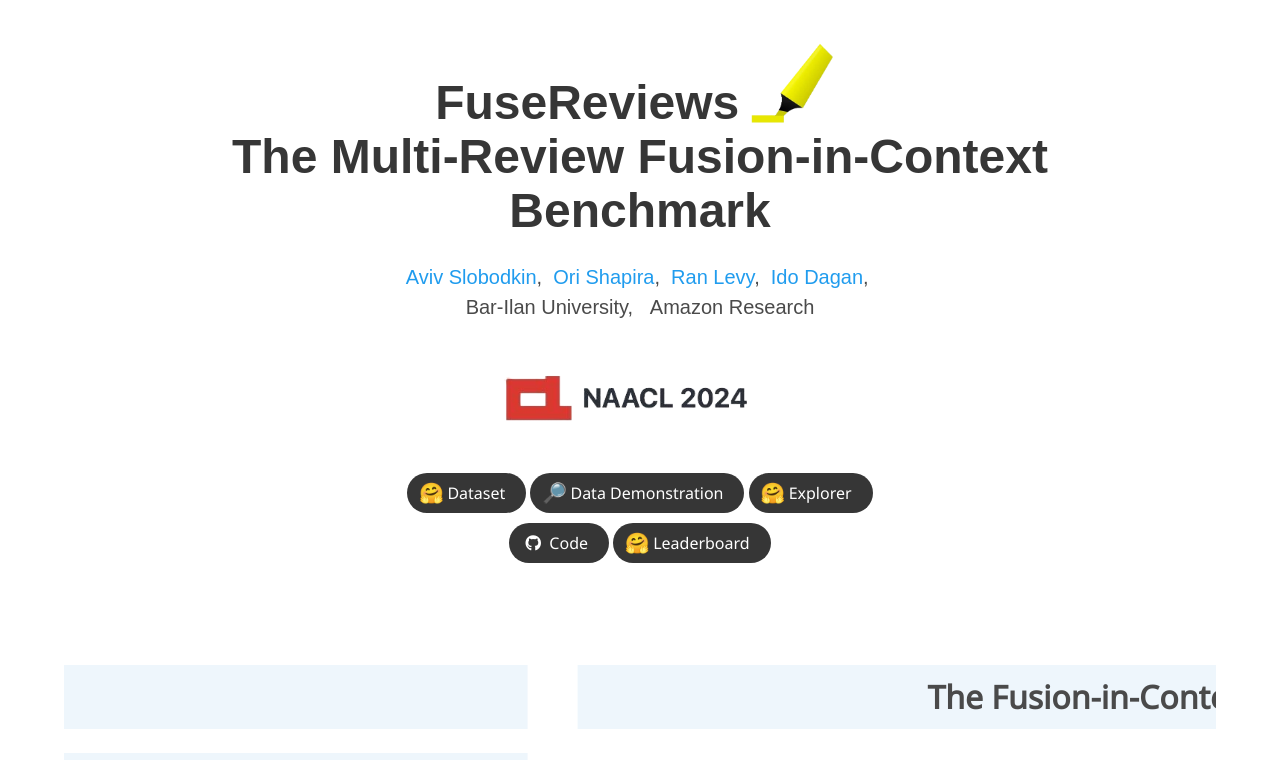
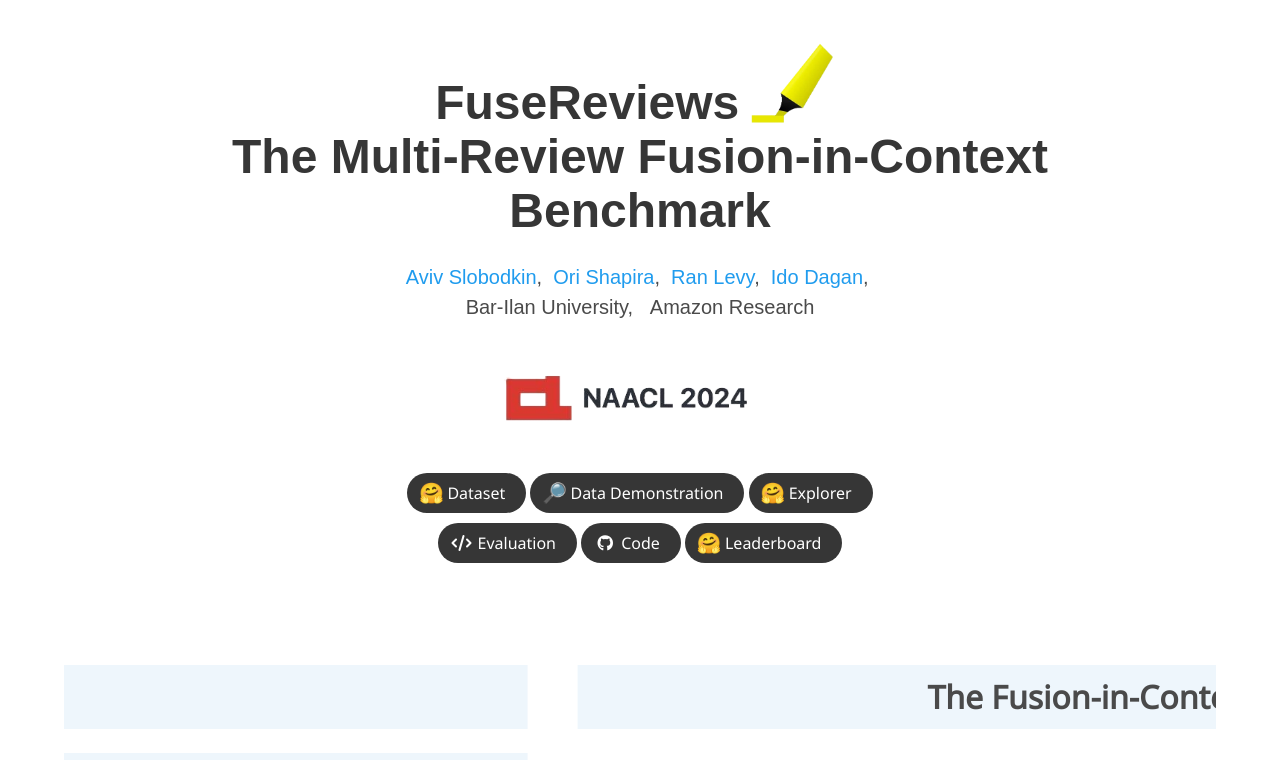
Before and after one commit to fusereviews/fusereviews.github.io, a plain HTML site: page index.html in a window 1280 px wide. Shown: the top 760 px of the page. Drawn offline with nearby package versions, Linux system fonts and the light colour scheme; some icons are missing; a web font is replaced by a local one.

Commit message:
added evaluation explanation

```diff
--- a/index.html
+++ b/index.html
@@ -148,21 +148,21 @@
                 </a>
               </span>
 
-              <!-- task evaluation - TODO: AVIVSL -->
-              <!-- <span class="link-block">
-                  <a href="https://colab.research.google.com/drive/1av7JdDk005qQL6WdAVL0kFlah7VXV0Md?usp=sharing" target="_blank"
+              <!-- task evaluation -->
+              <br />
+              <span class="link-block">
+                  <a href="https://colab.research.google.com/drive/1oUMbVNBMHxlZOg-tneq5_DVbW7X1mRt8" target="_blank"
                   class="external-link button is-normal is-rounded is-dark">
                   <span class="icon">
                     <i class="fa fa-code"></i>
                   </span>
-                  <span>Tasks Evaluation</span>
+                  <span>Evaluation</span>
                 </a>
-              </span> -->
+              </span>
 
 
               <!-- Github Link -->
                  <!-- &lt;!&ndash; Github link &ndash;&gt; -->
-                 <br />
                  <span class="link-block">
                   <a href="https://github.com/fusereviews/multi-review-fusion-in-context" target="_blank"
                    class="external-link button is-normal is-rounded is-dark">
```
